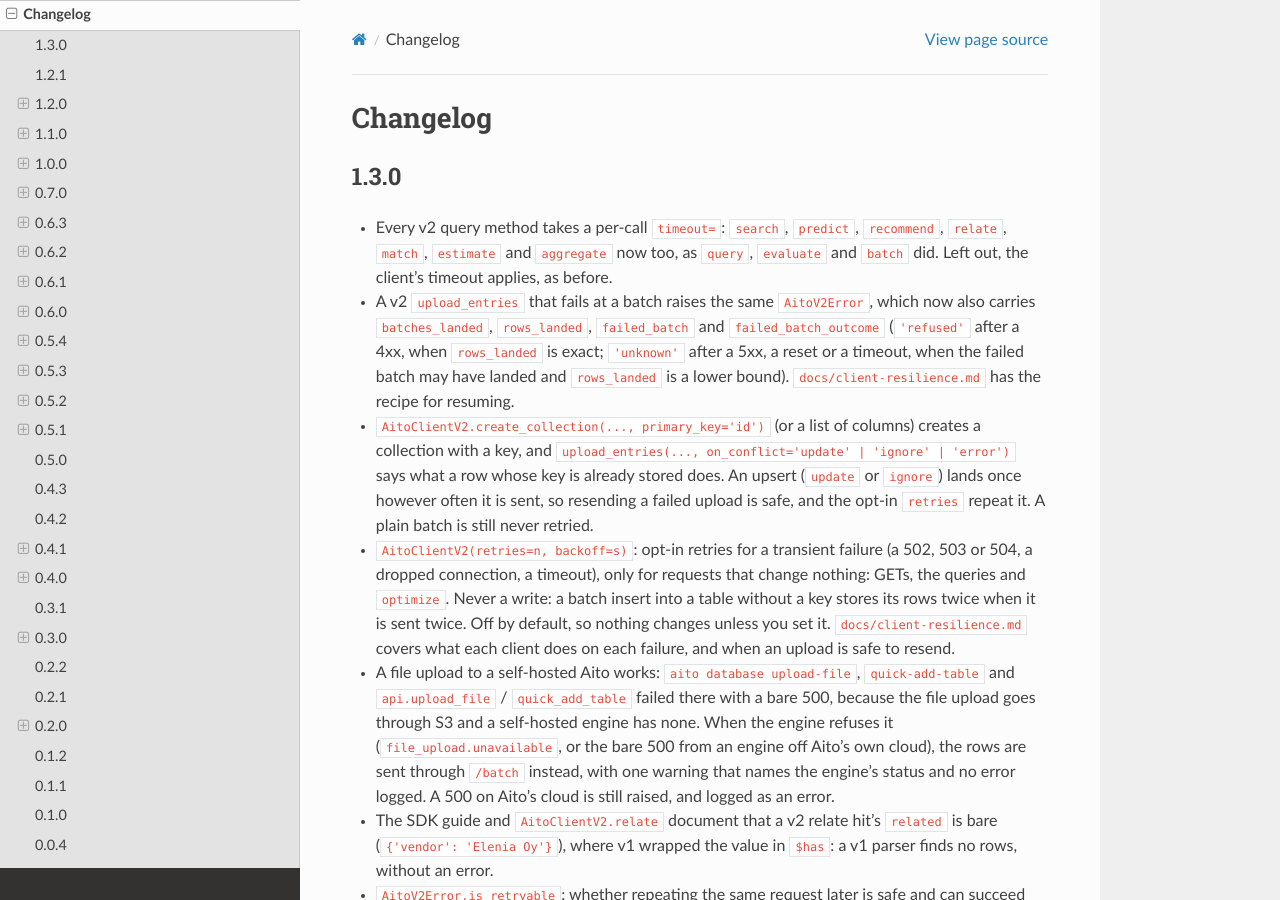
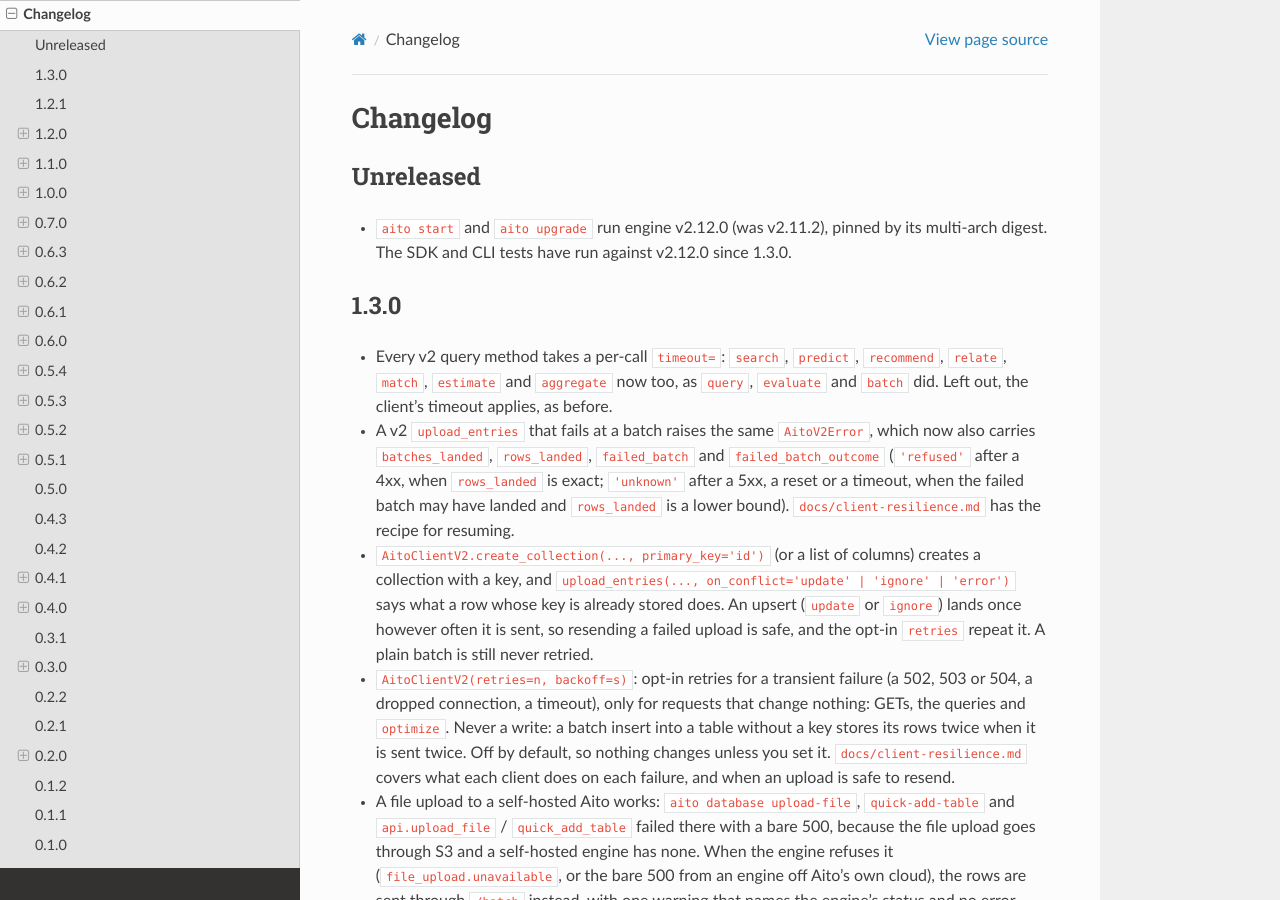
Before and after one commit to AitoDotAI/aito-python-tools, a Sphinx documentation site: the page built from docs/source/changelog.rst, in a window 1280 px wide and 900 px high. Built offline with Sphinx 7.4.7 and the Read the Docs theme 3.1.0, drawn with Linux system fonts in a browser that asks for light colours.

Commit message:
aito start runs engine v2.12.0
Pinned by its index digest (linux/amd64, linux/arm64) with scripts/pin-engine.py.
CI has run the SDK and CLI suites against v2.12.0 since 1.3.0.

Co-Authored-By: Claude Opus 5.5 <noreply@anthropic.com>
Claude-Session: https://claude.ai/code/session_01AGxAujqUXtXMNcLfpqm96r

```diff
--- a/docs/source/changelog.rst
+++ b/docs/source/changelog.rst
@@ -1,5 +1,11 @@
 Changelog
 =========
+
+Unreleased
+----------
+
+- ``aito start`` and ``aito upgrade`` run engine v2.12.0 (was v2.11.2), pinned by its
+  multi-arch digest. The SDK and CLI tests have run against v2.12.0 since 1.3.0.
 
 1.3.0
 -----
```
Also changed, not shown: 1 other file.
